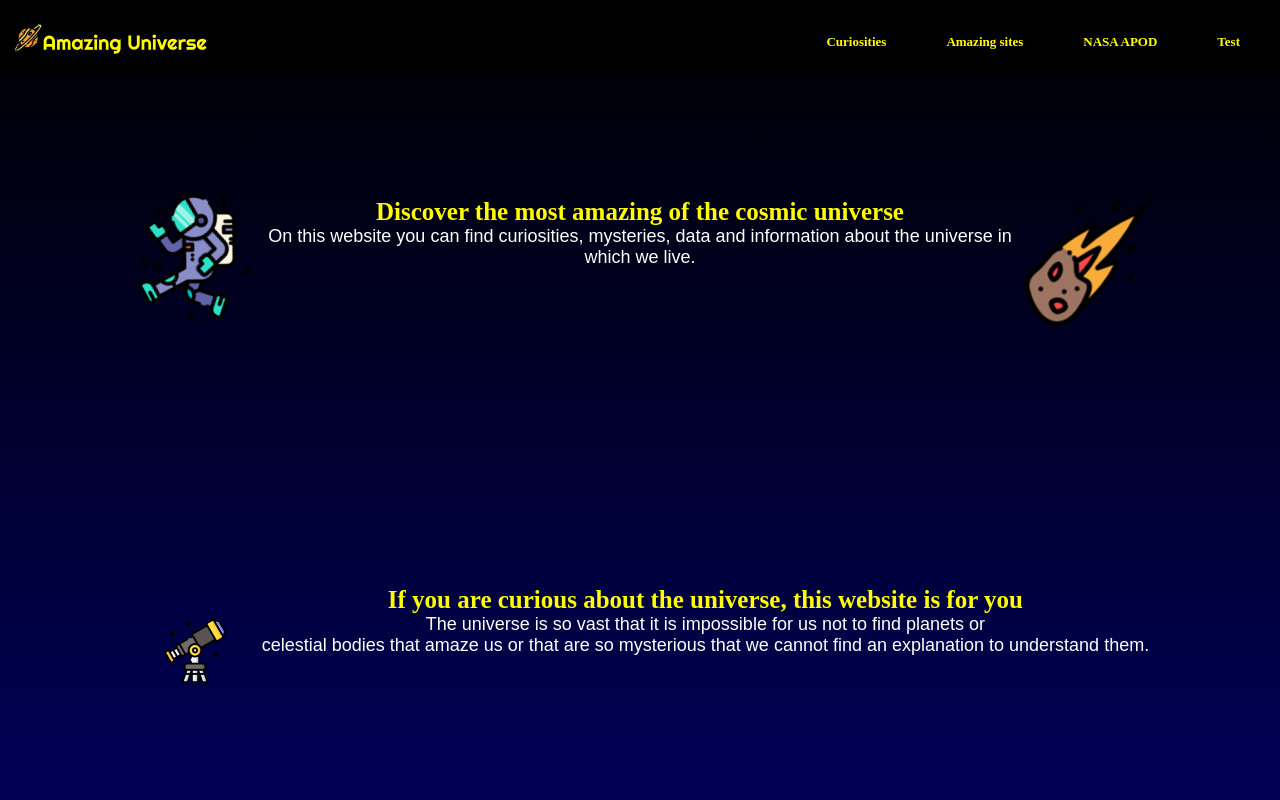
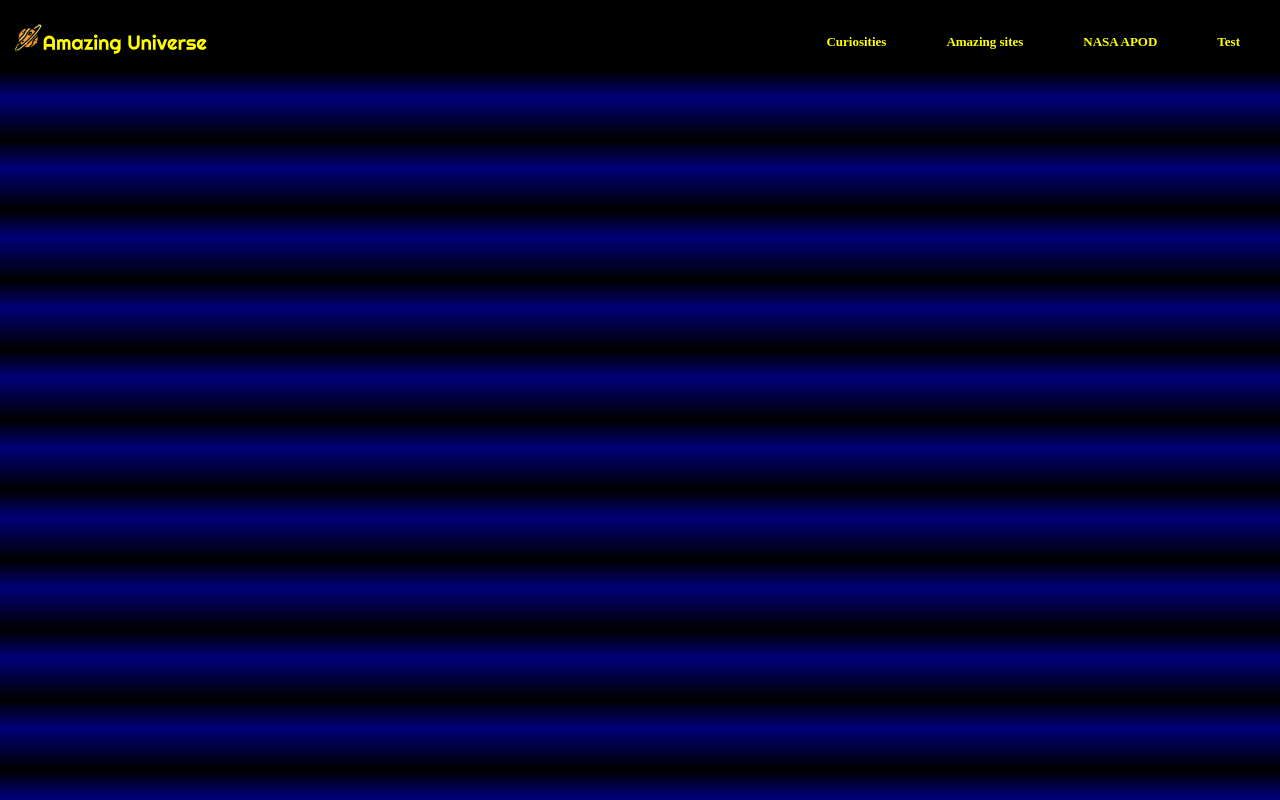
Before and after one commit to Marius2210/amazing_universe, a React (Vite) app: page / in a window 1280 px wide. Shown: the top 800 px of the page. Built offline with nearby package versions, Linux system fonts and the light colour scheme.

Commit message:
commit 14

```diff
--- a/src/App.jsx
+++ b/src/App.jsx
@@ -1,4 +1,4 @@
-import { Route, Routes } from 'react-router-dom'
+import { Route, Routes} from 'react-router-dom'
 import './App.css'
 import Navigation from './components/Navigation'
 import Curiosities from './components/curiosities/Curiosities'
@@ -12,11 +12,11 @@ function App() {
     <>
     <Navigation/>
     <Routes>
-      <Route path='/' element={<Start/>}/>
-      <Route path='curiosities' element={<Curiosities/>}/>
-      <Route path='sites' element={<Sites/>}/>
-      <Route path='test' element={<Test/>} />
-      <Route path='nasa' element={<Nasa/>} />
+        <Route path='/amazing_universe' element={<Start/>}/>
+        <Route path='curiosities' element={<Curiosities/>}/>
+        <Route path='sites' element={<Sites/>}/>
+        <Route path='test' element={<Test/>} />
+        <Route path='nasa' element={<Nasa/>} />
     </Routes>
     </>
   )
--- a/src/components/Navigation.jsx
+++ b/src/components/Navigation.jsx
@@ -14,9 +14,10 @@ const Navigation = () => {
     }
 
     return (
+    <>
       <nav className="navigation">
         <div className="title">
-        <Link to="/"><img src={title}/></Link>
+        <Link to="/amazing_universe"><img src={title}/></Link>
         </div>
         <ul className={`nav-main ${clicked ? "active" : ""}`}>
             <li>
@@ -34,6 +35,7 @@ const Navigation = () => {
         </ul>
         <BurguerButton clicked={clicked} handleClick={handleClick}/>
       </nav>
+    </>
     )
 }
 
```
